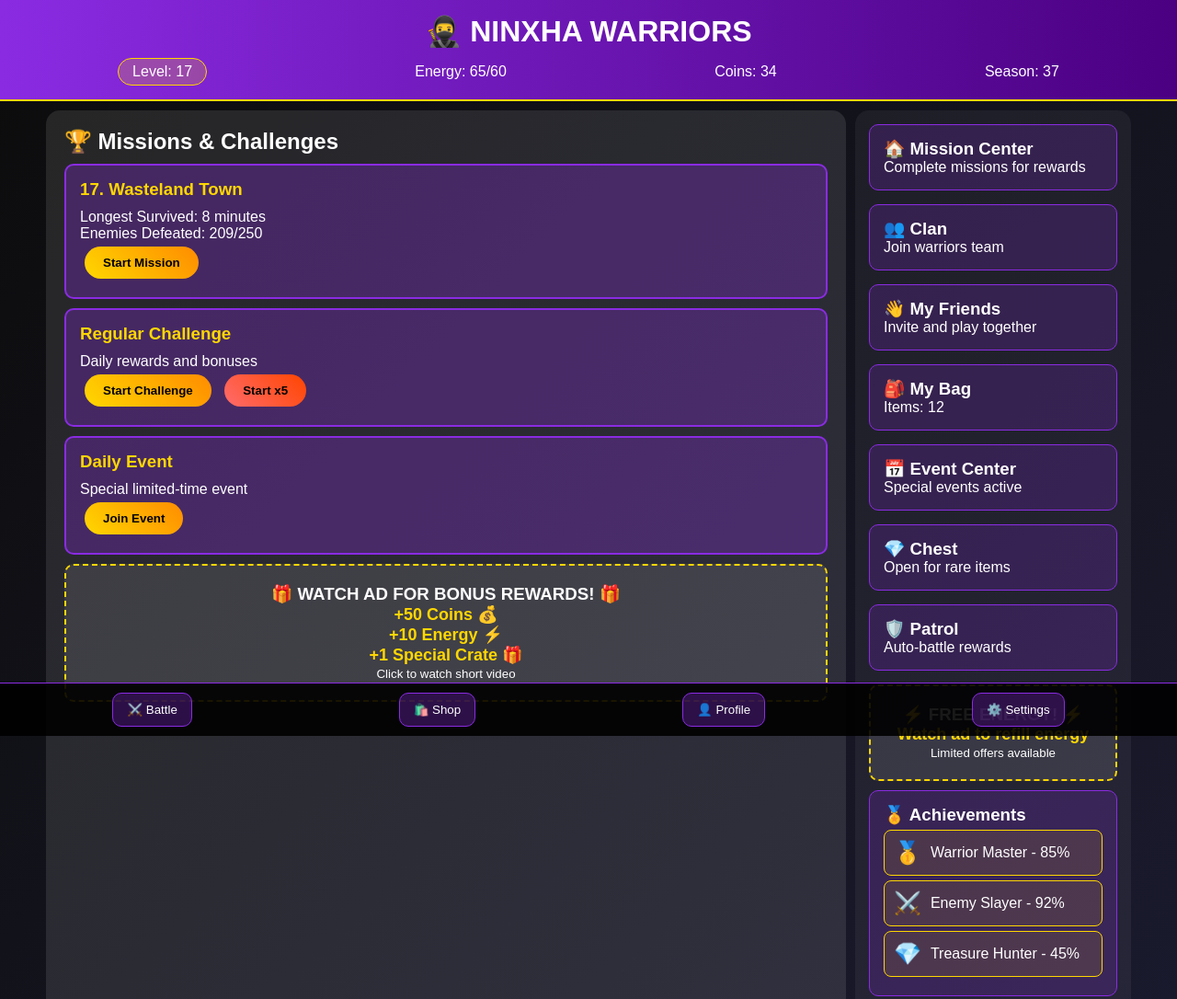
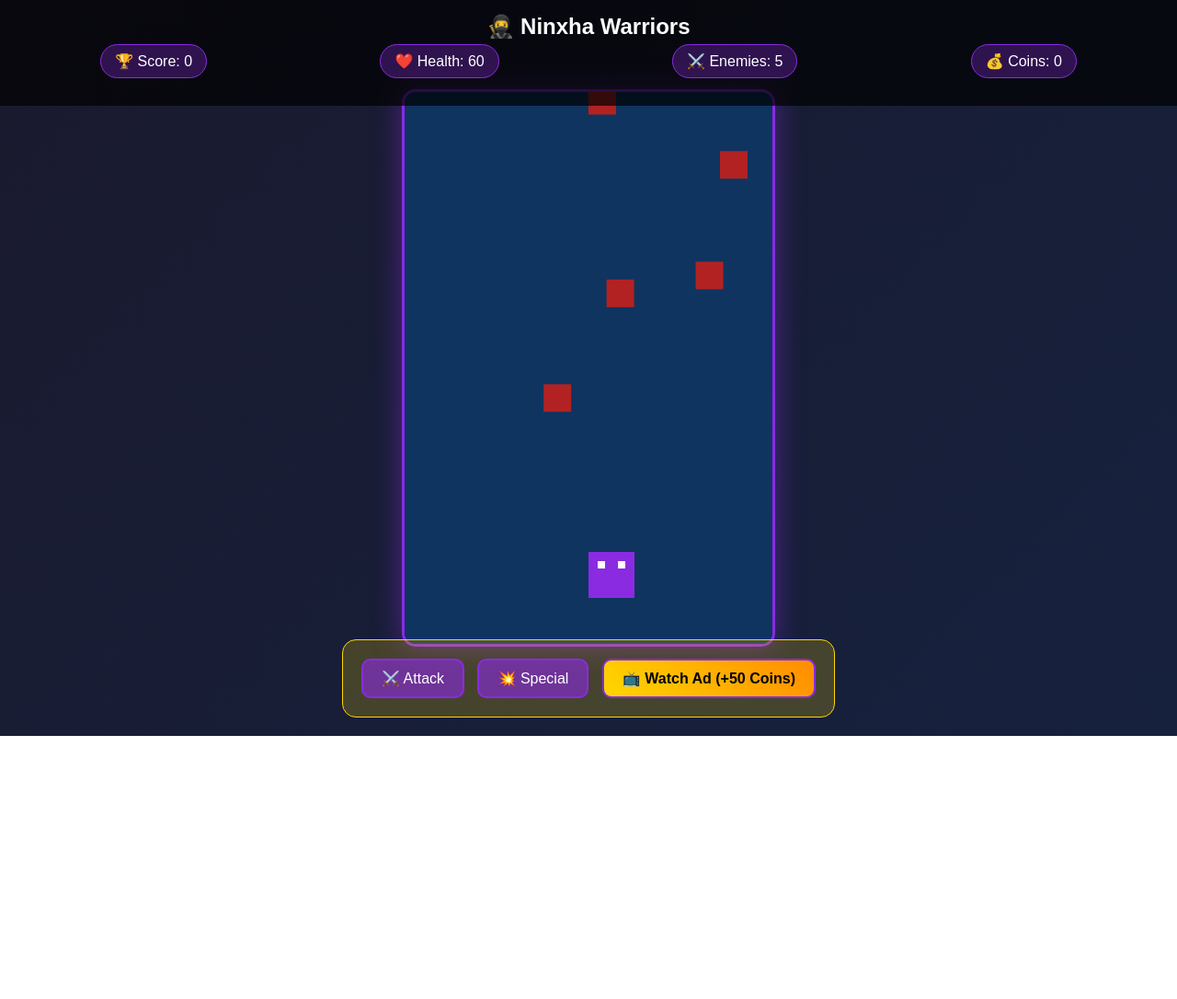
Before and after one commit to esmeraldkovaci-netizen/ninxha-warriors, a plain HTML site: page index.html in a window 1280 px wide. Shown: the top 1086 px of the page at 92% size. After the commit the page ends 800 px from the top, so only its background shows below. Drawn offline with Linux system fonts and the light colour scheme.

Commit message:
Added real functional game with ads

```diff
--- a/index.html
+++ b/index.html
@@ -3,7 +3,7 @@
 <head>
     <meta charset="UTF-8">
     <meta name="viewport" content="width=device-width, initial-scale=1.0">
-    <title>Ninxha Warriors - Survival Game</title>
+    <title>🥷 Ninxha Warriors - Real Game</title>
     <style>
         * {
             margin: 0;
@@ -12,404 +12,304 @@
         }
 
         body {
-            background: linear-gradient(135deg, #0c0c0c, #1a1a2e);
+            background: linear-gradient(135deg, #1a1a2e, #16213e);
             font-family: 'Arial', sans-serif;
+            overflow: hidden;
+            touch-action: none;
             color: white;
-            overflow-x: hidden;
         }
 
-        /* HEADER LIKE YOUR GAME */
-        #gameHeader {
-            background: linear-gradient(90deg, #8A2BE2, #4B0082);
-            padding: 15px;
-            text-align: center;
-            border-bottom: 2px solid gold;
+        #gameContainer {
+            position: relative;
+            width: 100vw;
+            height: 100vh;
+            display: flex;
+            flex-direction: column;
+            justify-content: center;
+            align-items: center;
         }
 
-        #playerInfo {
+        #gameUI {
+            position: absolute;
+            top: 0;
+            left: 0;
+            width: 100%;
+            padding: 15px;
+            background: rgba(0, 0, 0, 0.7);
+            z-index: 100;
+            text-align: center;
+        }
+
+        .stats {
             display: flex;
             justify-content: space-around;
-            align-items: center;
-            margin-top: 10px;
+            margin-bottom: 10px;
+            flex-wrap: wrap;
         }
 
-        .playerLevel {
-            background: rgba(255, 215, 0, 0.2);
-            padding: 5px 15px;
+        .stat-item {
+            background: rgba(138, 43, 226, 0.3);
+            padding: 8px 15px;
             border-radius: 20px;
-            border: 1px solid gold;
+            border: 1px solid #8A2BE2;
+            margin: 5px;
         }
 
-        /* MAIN GAME LAYOUT */
-        #gameLayout {
-            display: grid;
-            grid-template-columns: 1fr 300px;
-            gap: 10px;
-            padding: 10px;
-            max-width: 1200px;
-            margin: 0 auto;
+        #gameCanvas {
+            border: 3px solid #8A2BE2;
+            border-radius: 15px;
+            background: #0f3460;
+            box-shadow: 0 0 30px rgba(138, 43, 226, 0.5);
         }
 
-        /* GAME CONTENT */
-        #gameContent {
-            background: rgba(255, 255, 255, 0.1);
+        #controls {
+            position: absolute;
+            bottom: 20px;
+            text-align: center;
+            background: rgba(255, 215, 0, 0.2);
+            padding: 15px;
             border-radius: 15px;
-            padding: 20px;
-            min-height: 80vh;
+            border: 1px solid #FFD700;
         }
 
-        .missionCard {
-            background: rgba(138, 43, 226, 0.3);
+        .control-btn {
+            background: rgba(138, 43, 226, 0.6);
             border: 2px solid #8A2BE2;
+            color: white;
+            padding: 10px 20px;
+            margin: 5px;
             border-radius: 10px;
-            padding: 15px;
-            margin: 10px 0;
-            cursor: pointer;
-            transition: all 0.3s;
-        }
-
-        .missionCard:hover {
-            transform: scale(1.02);
-            border-color: gold;
-        }
-
-        .missionCard h3 {
-            color: gold;
-            margin-bottom: 10px;
-        }
-
-        .startButton {
-            background: linear-gradient(45deg, #FFD700, #FF8C00);
-            border: none;
-            color: black;
-            padding: 10px 20px;
-            border-radius: 25px;
-            font-weight: bold;
-            cursor: pointer;
-            margin: 5px;
-            transition: all 0.3s;
-        }
-
-        .startButton:hover {
-            transform: scale(1.1);
-            box-shadow: 0 0 15px gold;
-        }
-
-        /* SIDEBAR LIKE YOUR GAME */
-        #gameSidebar {
-            background: rgba(255, 255, 255, 0.05);
-            border-radius: 15px;
-            padding: 15px;
-        }
-
-        .sidebarSection {
-            background: rgba(138, 43, 226, 0.2);
-            border: 1px solid #8A2BE2;
-            border-radius: 10px;
-            padding: 15px;
-            margin-bottom: 15px;
-        }
-
-        .adContainer {
-            background: rgba(255, 255, 255, 0.1);
-            border: 2px dashed gold;
-            border-radius: 10px;
-            padding: 20px;
-            text-align: center;
-            margin: 10px 0;
+            font-size: 16px;
             cursor: pointer;
         }
 
-        .adContainer:hover {
-            background: rgba(255, 215, 0, 0.1);
-        }
-
-        .rewardText {
-            color: gold;
+        .ad-btn {
+            background: linear-gradient(45deg, #FFD700, #FF8C00);
+            color: black;
             font-weight: bold;
-            font-size: 18px;
-        }
-
-        /* BOTTOM NAVIGATION */
-        #bottomNav {
-            position: fixed;
-            bottom: 0;
-            left: 0;
-            width: 100%;
-            background: rgba(0, 0, 0, 0.9);
-            display: flex;
-            justify-content: space-around;
-            padding: 10px;
-            border-top: 1px solid #8A2BE2;
-        }
-
-        .navButton {
-            background: rgba(138, 43, 226, 0.3);
-            border: 1px solid #8A2BE2;
-            color: white;
-            padding: 10px 15px;
-            border-radius: 10px;
-            cursor: pointer;
-            transition: all 0.3s;
-        }
-
-        .navButton:hover {
-            background: rgba(138, 43, 226, 0.6);
-            transform: scale(1.05);
-        }
-
-        /* ACHIEVEMENTS */
-        .achievement {
-            background: rgba(255, 215, 0, 0.1);
-            border: 1px solid gold;
-            border-radius: 8px;
-            padding: 10px;
-            margin: 5px 0;
-            display: flex;
-            align-items: center;
-        }
-
-        .achievementIcon {
-            font-size: 24px;
-            margin-right: 10px;
         }
     </style>
 </head>
 <body>
-    <!-- HEADER LIKE YOUR GAME -->
-    <div id="gameHeader">
-        <h1>🥷 NINXHA WARRIORS</h1>
-        <div id="playerInfo">
-            <div class="playerLevel">Level: <span id="playerLevel">17</span></div>
-            <div>Energy: <span id="playerEnergy">65/60</span></div>
-            <div>Coins: <span id="playerCoins">34</span></div>
-            <div>Season: <span id="playerSeason">37</span></div>
+    <div id="gameContainer">
+        <div id="gameUI">
+            <h2>🥷 Ninxha Warriors</h2>
+            <div class="stats">
+                <div class="stat-item">🏆 Score: <span id="score">0</span></div>
+                <div class="stat-item">❤️ Health: <span id="health">100</span></div>
+                <div class="stat-item">⚔️ Enemies: <span id="enemies">0</span></div>
+                <div class="stat-item">💰 Coins: <span id="coins">0</span></div>
             </div>
         </div>
 
-    <div id="gameLayout">
-        <!-- MAIN GAME CONTENT -->
-        <div id="gameContent">
-            <h2>🏆 Missions & Challenges</h2>
+        <canvas id="gameCanvas" width="400" height="600"></canvas>
 
-            <div class="missionCard">
-                <h3>17. Wasteland Town</h3>
-                <p>Longest Survived: <span id="longestSurvived">8</span> minutes</p>
-                <p>Enemies Defeated: <span id="enemiesDefeated">209/250</span></p>
-                <button class="startButton" onclick="startMission('wasteland')">Start Mission</button>
-            </div>
-
-            <div class="missionCard">
-                <h3>Regular Challenge</h3>
-                <p>Daily rewards and bonuses</p>
-                <button class="startButton" onclick="startChallenge()">Start Challenge</button>
-                <button class="startButton" style="background: linear-gradient(45deg, #FF6B6B, #FF4500);">Start x5</button>
-            </div>
-
-            <div class="missionCard">
-                <h3>Daily Event</h3>
-                <p>Special limited-time event</p>
-                <button class="startButton" onclick="startDailyEvent()">Join Event</button>
-            </div>
-
-            <!-- AD CONTAINER FOR REVENUE -->
-            <div class="adContainer" onclick="watchAdForReward()">
-                <h3>🎁 WATCH AD FOR BONUS REWARDS! 🎁</h3>
-                <p class="rewardText">+50 Coins 💰</p>
-                <p class="rewardText">+10 Energy ⚡</p>
-                <p class="rewardText">+1 Special Crate 🎁</p>
-                <p><small>Click to watch short video</small></p>
+        <div id="controls">
+            <button class="control-btn" onclick="attack()">⚔️ Attack</button>
+            <button class="control-btn" onclick="specialAttack()">💥 Special</button>
+            <button class="control-btn ad-btn" onclick="watchAdForCoins()">📺 Watch Ad (+50 Coins)</button>
         </div>
     </div>
 
-        <!-- SIDEBAR LIKE YOUR GAME -->
-        <div id="gameSidebar">
-            <div class="sidebarSection">
-                <h3>🏠 Mission Center</h3>
-                <p>Complete missions for rewards</p>
-            </div>
+    <script>
+        // ==================== LOJA E VËRTETË FUNKSIONALE ====================
+        const canvas = document.getElementById('gameCanvas');
+        const ctx = canvas.getContext('2d');
 
-            <div class="sidebarSection">
-                <h3>👥 Clan</h3>
-                <p>Join warriors team</p>
-            </div>
-
-            <div class="sidebarSection">
-                <h3>👋 My Friends</h3>
-                <p>Invite and play together</p>
-            </div>
-
-            <div class="sidebarSection">
-                <h3>🎒 My Bag</h3>
-                <p>Items: <span id="itemCount">12</span></p>
-            </div>
-
-            <div class="sidebarSection">
-                <h3>📅 Event Center</h3>
-                <p>Special events active</p>
-            </div>
-
-            <div class="sidebarSection">
-                <h3>💎 Chest</h3>
-                <p>Open for rare items</p>
-            </div>
-
-            <div class="sidebarSection">
-                <h3>🛡️ Patrol</h3>
-                <p>Auto-battle rewards</p>
-            </div>
-
-            <!-- SECOND AD FOR REVENUE -->
-            <div class="adContainer" onclick="watchAdForEnergy()">
-                <h3>⚡ FREE ENERGY! ⚡</h3>
-                <p class="rewardText">Watch ad to refill energy</p>
-                <p><small>Limited offers available</small></p>
-            </div>
-
-            <!-- ACHIEVEMENTS -->
-            <div class="sidebarSection">
-                <h3>🏅 Achievements</h3>
-                <div class="achievement">
-                    <span class="achievementIcon">🥇</span>
-                    <div>Warrior Master - 85%</div>
-                </div>
-                <div class="achievement">
-                    <span class="achievementIcon">⚔️</span>
-                    <div>Enemy Slayer - 92%</div>
-                </div>
-                <div class="achievement">
-                    <span class="achievementIcon">💎</span>
-                    <div>Treasure Hunter - 45%</div>
-                </div>
-            </div>
-        </div>
-    </div>
-
-    <!-- BOTTOM NAVIGATION LIKE YOUR GAME -->
-    <div id="bottomNav">
-        <button class="navButton" onclick="showBattle()">⚔️ Battle</button>
-        <button class="navButton" onclick="showShop()">🛍️ Shop</button>
-        <button class="navButton" onclick="showProfile()">👤 Profile</button>
-        <button class="navButton" onclick="showSettings()">⚙️ Settings</button>
-    </div>
-
-    <script>
-        // GAME DATA
-        let gameData = {
-            level: 17,
-            energy: 65,
-            maxEnergy: 60,
-            coins: 34,
-            season: 37,
-            longestSurvived: 8,
-            enemiesDefeated: 209,
-            totalEnemies: 250,
-            items: 12
+        // VARIABLAT E LOJËS
+        let player = {
+            x: canvas.width / 2,
+            y: canvas.height - 100,
+            width: 50,
+            height: 50,
+            health: 100,
+            score: 0,
+            coins: 0
         };
 
-        // UPDATE DISPLAY
-        function updateDisplay() {
-            document.getElementById('playerLevel').textContent = gameData.level;
-            document.getElementById('playerEnergy').textContent = `${gameData.energy}/${gameData.maxEnergy}`;
-            document.getElementById('playerCoins').textContent = gameData.coins;
-            document.getElementById('playerSeason').textContent = gameData.season;
-            document.getElementById('longestSurvived').textContent = gameData.longestSurvived;
-            document.getElementById('enemiesDefeated').textContent = `${gameData.enemiesDefeated}/${gameData.totalEnemies}`;
-            document.getElementById('itemCount').textContent = gameData.items;
+        let enemies = [];
+        let bullets = [];
+        let particles = [];
+        let gameRunning = true;
+
+        // KRIJO ARMIKË
+        function createEnemy() {
+            enemies.push({
+                x: Math.random() * (canvas.width - 30),
+                y: -30,
+                width: 30,
+                height: 30,
+                speed: 2 + Math.random() * 2,
+                health: 20
+            });
         }
 
-        // AD WATCHING FOR REVENUE
-        function watchAdForReward() {
-            if (confirm('🎥 Watch a short ad to get amazing rewards?\n\n💰 +50 Coins\n⚡ +10 Energy\n🎁 +1 Special Crate')) {
-                // Simulate ad watching
-                setTimeout(() => {
-                    gameData.coins += 50;
-                    gameData.energy += 10;
-                    gameData.items += 1;
-                    updateDisplay();
-                    alert('🎉 Rewards claimed! Thank you for watching!\n💰 +50 Coins\n⚡ +10 Energy\n🎁 +1 Special Crate');
+        // SULM I PLAYERIT
+        function attack() {
+            bullets.push({
+                x: player.x + player.width / 2,
+                y: player.y,
+                width: 5,
+                height: 15,
+                speed: 8
+            });
+        }
 
-                    // TRACK REVENUE HERE - This is where you'd integrate real ad network
-                    trackAdRevenue(0.05); // $0.05 per ad view
-
-                }, 3000); // Simulate 3 second ad
+        // SULM SPECIAL
+        function specialAttack() {
+            for (let i = 0; i < 5; i++) {
+                bullets.push({
+                    x: player.x + player.width / 2,
+                    y: player.y,
+                    width: 8,
+                    height: 8,
+                    speed: 6
+                });
             }
         }
 
-        function watchAdForEnergy() {
-            if (confirm('⚡ Watch ad to get FREE Energy refill?')) {
+        // SHIKO REKLAMË PËR COINS
+        function watchAdForCoins() {
+            if (confirm('📺 Watch short ad for 50 FREE coins?')) {
                 setTimeout(() => {
-                    gameData.energy = gameData.maxEnergy;
-                    updateDisplay();
-                    alert('⚡ Energy fully restored! Ready for battle!');
-                    trackAdRevenue(0.03); // $0.03 per energy ad
-                }, 3000);
+                    player.coins += 50;
+                    updateUI();
+                    alert('🎉 +50 Coins added! Total: ' + player.coins);
+                }, 2000);
             }
         }
 
-        // REVENUE TRACKING
-        function trackAdRevenue(amount) {
-            console.log(`💰 Ad revenue generated: $${amount}`);
-            // In real implementation, integrate with:
-            // - Google AdMob
-            // - Unity Ads
-            // - Facebook Audience Network
-            // - AppLovin
+        // UPDATE UI
+        function updateUI() {
+            document.getElementById('score').textContent = player.score;
+            document.getElementById('health').textContent = player.health;
+            document.getElementById('enemies').textContent = enemies.length;
+            document.getElementById('coins').textContent = player.coins;
         }
 
-        // GAME FUNCTIONS
-        function startMission(mission) {
-            if (gameData.energy >= 10) {
-                gameData.energy -= 10;
-                gameData.enemiesDefeated += 5;
-                gameData.coins += 15;
-                updateDisplay();
-                alert(`🏁 Mission "${mission}" completed!\n⚡ -10 Energy\n💰 +15 Coins\n⚔️ +5 Enemies defeated`);
-            } else {
-                alert('⚠️ Not enough energy! Watch an ad to refill.');
+        // UPDATE GAME LOGIC
+        function update() {
+            if (!gameRunning) return;
+
+            // LËVIZJA E ARMIKËVE
+            enemies.forEach((enemy, index) => {
+                enemy.y += enemy.speed;
+
+                // KONTROLLO NËSE E KA ARRITUR PLAYERIN
+                if (enemy.y > canvas.height) {
+                    enemies.splice(index, 1);
+                    player.health -= 10;
+                    if (player.health <= 0) {
+                        gameOver();
                     }
                 }
 
-        function startChallenge() {
-            if (gameData.energy >= 5) {
-                gameData.energy -= 5;
-                gameData.coins += 8;
-                updateDisplay();
-                alert('🎯 Challenge completed!\n⚡ -5 Energy\n💰 +8 Coins');
-            } else {
-                alert('⚠️ Not enough energy!');
+                // KONTROLLO GODITJET ME BULLETS
+                bullets.forEach((bullet, bIndex) => {
+                    if (bullet.x < enemy.x + enemy.width &&
+                        bullet.x + bullet.width > enemy.x &&
+                        bullet.y < enemy.y + enemy.height &&
+                        bullet.y + bullet.height > enemy.y) {
+
+                        enemy.health -= 10;
+                        bullets.splice(bIndex, 1);
+
+                        if (enemy.health <= 0) {
+                            enemies.splice(index, 1);
+                            player.score += 10;
+                            player.coins += 5;
+                        }
+                    }
+                });
+            });
+
+            // LËVIZJA E BULLETAVE
+            bullets.forEach((bullet, index) => {
+                bullet.y -= bullet.speed;
+                if (bullet.y < 0) {
+                    bullets.splice(index, 1);
+                }
+            });
+
+            // KRIJO ARMIKË TË RINJ
+            if (Math.random() < 0.02) {
+                createEnemy();
+            }
+
+            updateUI();
+        }
+
+        // VIZATO GJITHÇKA
+        function draw() {
+            // CLEAR CANVAS
+            ctx.fillStyle = '#0f3460';
+            ctx.fillRect(0, 0, canvas.width, canvas.height);
+
+            // VIZATO PLAYER
+            ctx.fillStyle = '#8A2BE2';
+            ctx.fillRect(player.x, player.y, player.width, player.height);
+
+            // VIZATO FYTYRË
+            ctx.fillStyle = 'white';
+            ctx.fillRect(player.x + 10, player.y + 10, 8, 8);
+            ctx.fillRect(player.x + 32, player.y + 10, 8, 8);
+
+            // VIZATO ARMIKË
+            ctx.fillStyle = '#B22222';
+            enemies.forEach(enemy => {
+                ctx.fillRect(enemy.x, enemy.y, enemy.width, enemy.height);
+            });
+
+            // VIZATO BULLETA
+            ctx.fillStyle = '#FFD700';
+            bullets.forEach(bullet => {
+                ctx.fillRect(bullet.x, bullet.y, bullet.width, bullet.height);
+            });
+        }
+
+        // GAME OVER
+        function gameOver() {
+            gameRunning = false;
+            alert('💀 GAME OVER! Score: ' + player.score + '\nCoins: ' + player.coins + '\n\nWatch ad to continue?');
+
+            // OFRO AD PËR TË VAZHDUAR
+            if (confirm('📺 Watch ad to revive with 50% health?')) {
+                player.health = 50;
+                gameRunning = true;
+                alert('⚡ Revived! Continue playing!');
             }
         }
 
-        function startDailyEvent() {
-            alert('📅 Daily event started! Complete special objectives for rare rewards.');
+        // GAME LOOP
+        function gameLoop() {
+            update();
+            draw();
+            requestAnimationFrame(gameLoop);
         }
 
-        // NAVIGATION
-        function showBattle() { alert('⚔️ Battle mode activated!'); }
-        function showShop() { alert('🛍️ Shop opened! Buy items and upgrades.'); }
-        function showProfile() { alert('👤 Profile statistics and achievements.'); }
-        function showSettings() { alert('⚙️ Game settings and options.'); }
+        // KONTROLLET ME PREKJE
+        canvas.addEventListener('touchmove', (e) => {
+            e.preventDefault();
+            const touch = e.touches[0];
+            const rect = canvas.getBoundingClientRect();
+            player.x = touch.clientX - rect.left - player.width / 2;
 
-        // INITIALIZE
-        updateDisplay();
+            // KUFIJTË
+            player.x = Math.max(0, Math.min(canvas.width - player.width, player.x));
+        });
 
-        // AUTO ENERGY REFILL (every 5 minutes)
-        setInterval(() => {
-            if (gameData.energy < gameData.maxEnergy) {
-                gameData.energy += 1;
-                updateDisplay();
-            }
-        }, 300000); // 5 minutes
+        // FILLO LOJËN
+        gameLoop();
 
-        // PUSH NOTIFICATION FOR ADS
+        // AUTO AD NOTIFICATION
         setTimeout(() => {
-            if (Math.random() > 0.5) {
-                if (confirm('🎁 SPECIAL OFFER!\nDouble rewards available!\nWatch an ad for 2x coins?')) {
-                    watchAdForReward();
+            if (player.coins < 20) {
+                if (confirm('💰 Running low on coins? Watch a quick ad for 50 FREE coins!')) {
+                    watchAdForCoins();
                 }
             }
-        }, 15000); // After 15 seconds
+        }, 30000); // PAS 30 SEKONDASH
+
     </script>
 </body>
 </html>
```
Lines whose indentation alone changed are shown as unchanged.
